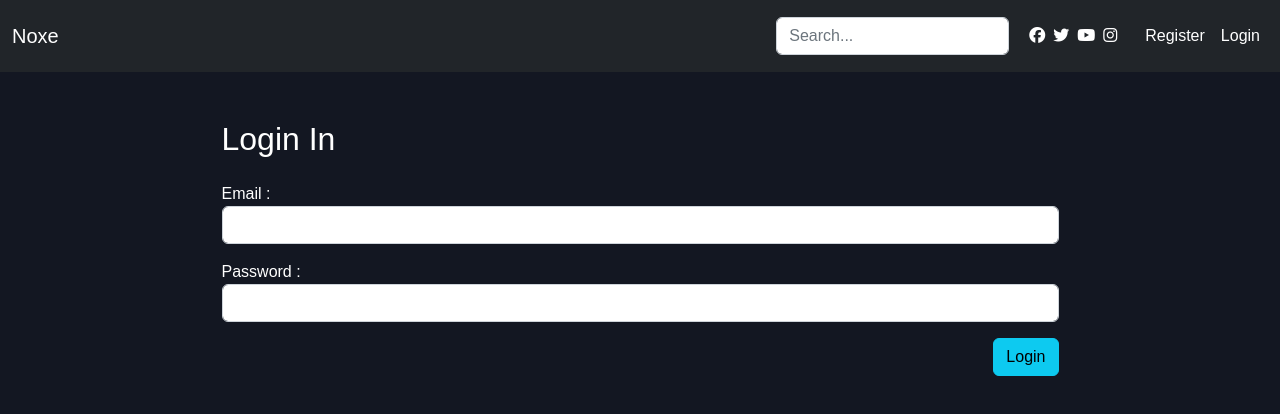
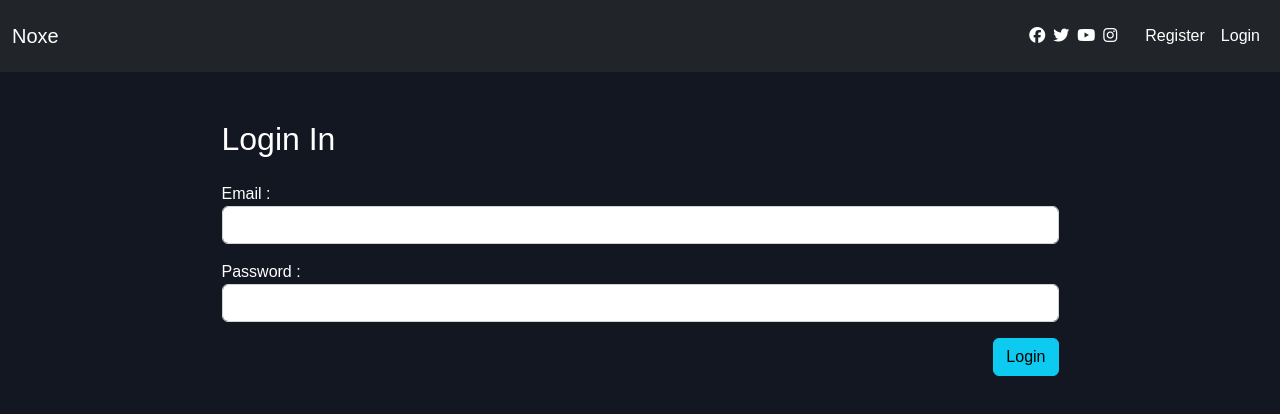
Before and after one commit to amaged1896/movies-app, a React (Create React App) app: page /login in a window 1280 px wide. Shown: the top 414 px of the page. Built offline with nearby package versions, Linux system fonts and the light colour scheme.

Commit message:
"remove search input from navbar"

```diff
--- a/src/Components/Navbar/Navbar.jsx
+++ b/src/Components/Navbar/Navbar.jsx
@@ -32,7 +32,6 @@ export default function Navbar({ userData, logout }) {
 
                     {/* left ul */}
                     <div className='d-flex ms-auto align-items-center'>
-                        <input className='form-control me-3' type="text" placeholder='Search...' />
                         {/* navbar icons */}
                         <ul className='list-unstyled d-flex mb-0 me-3'>
                             <li className='mx-1'>
```
